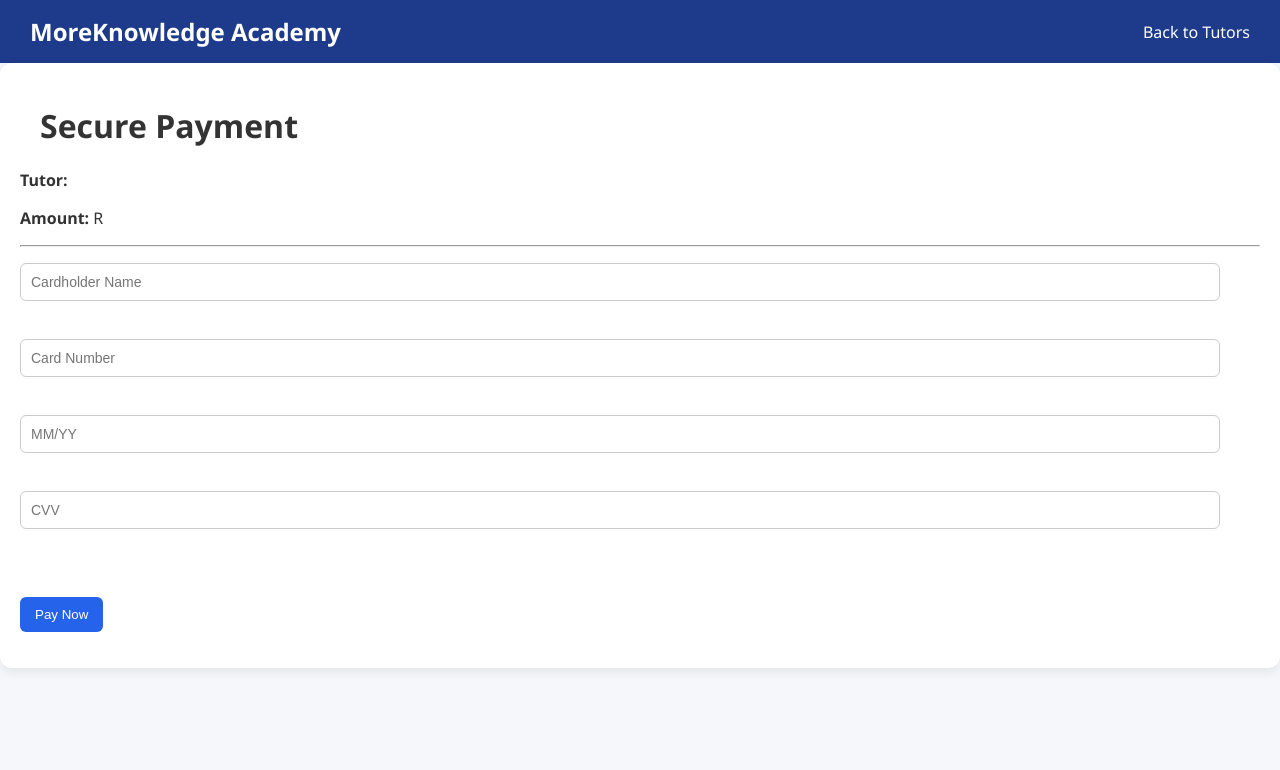
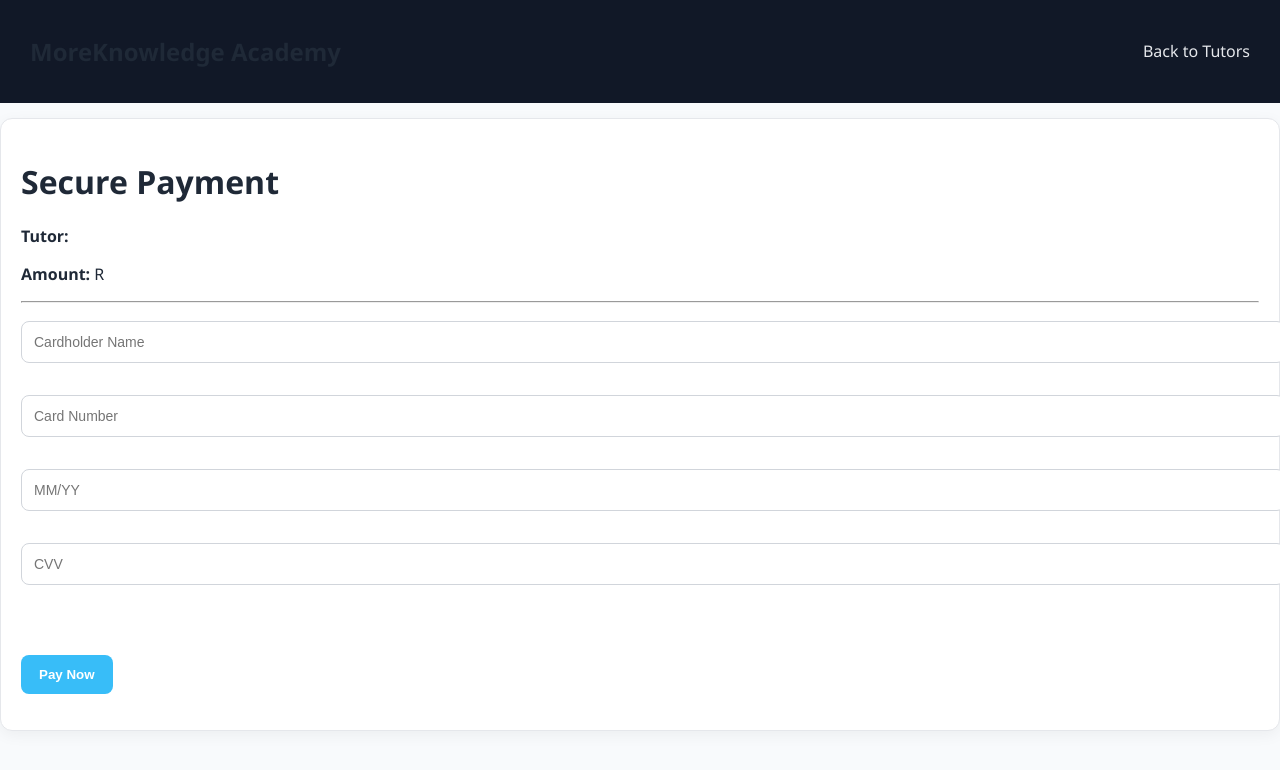
Before and after one commit to sechabaseoke970403-cell/more-knowledge-academy, a Flask app: page /payment in a window 1280 px wide. Shown: the top 770 px of the page. Run offline with Flask 3, Linux system fonts and the light colour scheme.

Commit message:
Update style.css

```diff
--- a/static/style.css
+++ b/static/style.css
@@ -2,146 +2,137 @@
 body {
     font-family: 'Segoe UI', Arial, sans-serif;
     margin: 0;
-    background: #f5f7fb;
-    color: #333;
+    background: #f8fafc;
+    color: #1f2937;
 }
 
 /* ===================== NAVBAR ===================== */
-.navbar {
+nav {
     display: flex;
     justify-content: space-between;
     align-items: center;
-    background: #1e3a8a;
-    color: white;
+    background: #111827;
     padding: 15px 30px;
 }
 
-.navbar h2 {
-    margin: 0;
-}
-
-.navbar a {
-    color: white;
-    margin-left: 15px;
+nav a {
+    color: #e5e7eb;
+    margin-left: 20px;
     text-decoration: none;
     font-weight: 500;
 }
 
-.navbar a:hover {
-    text-decoration: underline;
+nav a:hover {
+    color: #38bdf8;
 }
 
-/* ===================== HEADERS ===================== */
-h1, h2 {
-    margin-left: 20px;
+/* ===================== HEADER ===================== */
+header {
+    text-align: center;
+    padding: 40px 20px;
+    background: white;
+}
+
+header h1 {
+    margin: 0;
+    color: #111827;
+}
+
+/* ===================== HERO ===================== */
+.hero {
+    text-align: center;
+    padding: 60px 20px;
+    background: linear-gradient(to right, #0f172a, #1e293b);
+    color: white;
 }
 
 /* ===================== SECTIONS ===================== */
 section {
+    max-width: 1000px;
+    margin: auto;
     padding: 20px;
 }
 
-/* ===================== CARD GRID ===================== */
-#tutorContainer,
-#bookingContainer,
-#paymentList {
-    display: grid;
-    grid-template-columns: repeat(auto-fit, minmax(250px, 1fr));
-    gap: 15px;
+/* ===================== FORM ===================== */
+.tutor-form {
+    background: white;
     padding: 20px;
+    border-radius: 12px;
+    margin-top: 20px;
+    box-shadow: 0 6px 20px rgba(0,0,0,0.06);
 }
 
-/* ===================== CARDS ===================== */
+/* ===================== INPUTS ===================== */
+input, textarea {
+    width: 100%;
+    padding: 12px;
+    margin-top: 10px;
+    border-radius: 8px;
+    border: 1px solid #d1d5db;
+    font-size: 14px;
+}
+
+input:focus, textarea:focus {
+    outline: none;
+    border-color: #38bdf8;
+}
+
+/* ===================== BUTTON ===================== */
+button {
+    background: #38bdf8;
+    color: white;
+    border: none;
+    padding: 12px 18px;
+    border-radius: 8px;
+    cursor: pointer;
+    margin-top: 10px;
+    font-weight: 600;
+    transition: 0.2s;
+}
+
+button:hover {
+    background: #0ea5e9;
+    transform: translateY(-1px);
+}
+
+/* ===================== TUTOR CARDS ===================== */
 .tutorCard {
     background: white;
     padding: 20px;
+    margin-top: 15px;
     border-radius: 12px;
-    box-shadow: 0 4px 12px rgba(0,0,0,0.08);
-    transition: transform 0.2s ease, box-shadow 0.2s ease;
+    border: 1px solid #e5e7eb;
+    box-shadow: 0 4px 15px rgba(0,0,0,0.05);
+    transition: 0.2s;
 }
 
 .tutorCard:hover {
     transform: translateY(-5px);
-    box-shadow: 0 6px 18px rgba(0,0,0,0.15);
 }
 
-.tutorCard h3 {
-    margin-top: 0;
-    color: #1e3a8a;
+/* ===================== GRID ===================== */
+#tutorContainer {
+    display: grid;
+    grid-template-columns: repeat(auto-fit, minmax(250px, 1fr));
+    gap: 20px;
 }
 
-/* ===================== BUTTONS ===================== */
-button {
-    background: #2563eb;
-    color: white;
-    border: none;
-    padding: 10px 15px;
-    border-radius: 6px;
-    cursor: pointer;
-    font-weight: 500;
-    transition: background 0.2s ease;
+/* ===================== DASHBOARD ===================== */
+#bookingContainer,
+#paymentList,
+#tutorBookings {
+    display: grid;
+    gap: 15px;
 }
 
-button:hover {
-    background: #1e40af;
-}
-
-/* ===================== INPUTS ===================== */
-input, textarea {
-    width: 95%;
-    padding: 10px;
-    margin: 8px 0;
-    border-radius: 6px;
-    border: 1px solid #ccc;
-    font-size: 14px;
-}
-
-textarea {
-    min-height: 80px;
-}
-
-/* ===================== FORM BOX ===================== */
-.tutor-form {
-    background: white;
-    padding: 20px;
-    margin: 20px;
-    border-radius: 12px;
-    box-shadow: 0 4px 12px rgba(0,0,0,0.08);
-    max-width: 500px;
-}
-
-/* ===================== HERO SECTION ===================== */
-.hero {
-    background: linear-gradient(135deg, #2563eb, #1e3a8a);
-    color: white;
-    padding: 40px;
-    text-align: center;
-}
-
-.hero h2 {
-    margin: 0;
-}
-
-/* ===================== PAYMENT ===================== */
-#paymentInfo {
-    margin-top: 10px;
-    font-weight: bold;
-    color: #1e3a8a;
-}
-
-#paymentMessage {
-    margin-top: 15px;
-    font-weight: bold;
-}
-
-/* ===================== RESPONSIVE ===================== */
+/* ===================== MOBILE ===================== */
 @media (max-width: 600px) {
-    .navbar {
+    nav {
         flex-direction: column;
-        align-items: flex-start;
+        text-align: center;
     }
 
-    .tutor-form {
-        margin: 10px;
+    nav a {
+        margin: 10px 0;
     }
 }
```
